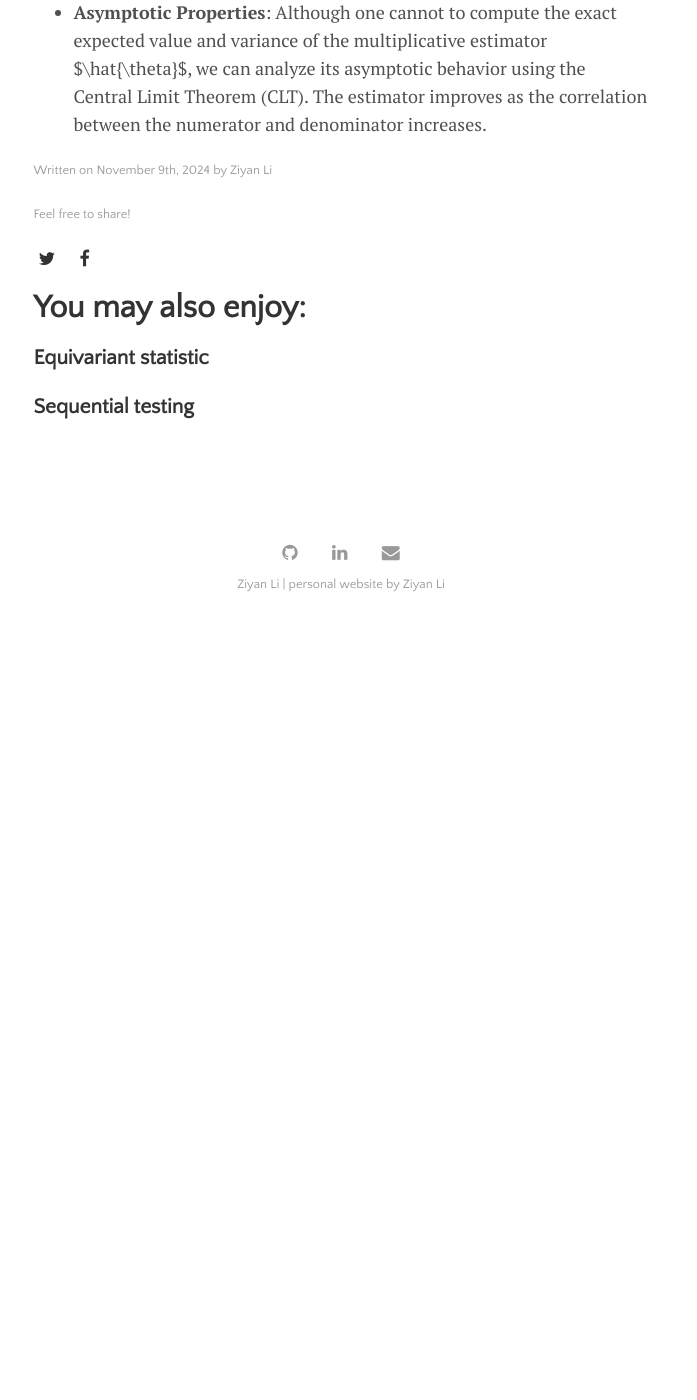
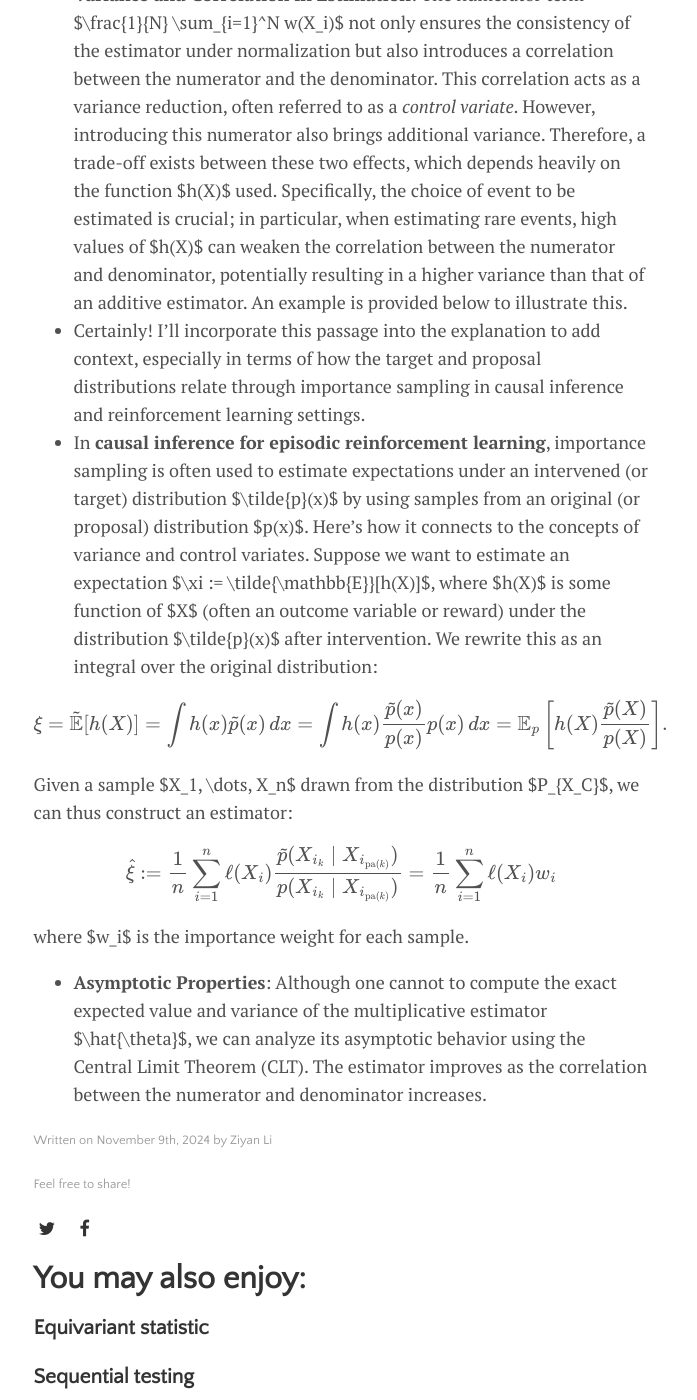
Before and after one commit to catty-halsey/catty-halsey.github.io, a Jekyll site: the page built from _posts/2024-11-9-Importance sampling.md, in a window 1280 px wide and 1400 px high, scrolled down 2369 px. Shown: the whole window, without its empty margins (299-996 px from the left). Built offline with Jekyll 4.4.1, drawn with Linux system fonts in a browser that asks for light colours; formulas are drawn with MathJax 3; before the commit the page ends 2999 px from its top, so only the background shows below that; some of the changed text lies outside the part shown.

Commit message:
Update 2024-11-9-Importance sampling.md

```diff
--- a/_posts/2024-11-9-Importance sampling.md
+++ b/_posts/2024-11-9-Importance sampling.md
@@ -28,6 +28,9 @@ where $X_i \sim \tau$, $w(x)=f(X_i)/g(X_i)$ served as a weighted function.
 - Unbiased
 - Inconsistent under normalization: it is not a suitable estimator when we want to estimate the proportion of target distribution. Mathematically, assume $f(x)=\frac{1}{Z}\tilde{f}(x)$, we have $\frac{1}{N}\sum_{i=1}^N h(X_i)\tilde{w}(X_i)$ almost surely converges to $Z\theta$, where $\tilde{w}=\tilde{f}/g$ and $Z$ is normalized constant.
 - Suitable choice of $g(x)$ can lead to more accurate estimator than direct estimation. "Accuracy" here means that smaller bias and variance. "Suitable choice" means the $g(x)$ is close to $\vert h(x)\vert f(x)$. In partiular, the variance of this estimator is smallest when the following equality holds $g(x) = \frac{\vert h(x)\vert f(x)}{\int \vert h(x)\vert f(x) \ \mu(dx)}$. In general, it is impossible to attain the smallest variance because we can not compute the integration part. However, it present a good idea of how to choose our proposed distribution and construct a better estimator.
+- The variance is influenced by the behavior of $h(x) \cdot w(x)$, which depends heavily on both the nature of $h(x)$ and how well $w(x)$ (the importance weights) are controlled by the choice of proposal distribution $g(x)$.
+- When estimating a probability, we often use an indicator function $h(x) = \mathbb{I}\{X \in A\}$, which is bounded. This boundedness inherently limits the variance of the estimator, making it more stable and often effective for rare-event estimation.
+- For unbounded $h(x)$, like $h(x) = x$, large values of $x$ can interact with $w(x)$ (i.e., $\frac{f(x)}{g(x)}$) to create heavy tails in $h(x)w(x)$, leading to potentially infinite or high variance. (See the example following)
 
 The multiplicative importance sampling defined as
 
@@ -46,5 +49,21 @@ where $X_i \sim \tau$, $w(X_i)=f(X_i)/g(X_i)$ served as a weighted function.
 - **Sensitivity to Rare Events**: This estimator is sensitive to estimating rare events, e.g., probabilities of the form $P(X > t)$ where $t$ is a threshold.
 
 - **Variance and Correlation in Estimation**: The numerator term $\frac{1}{N} \sum_{i=1}^N w(X_i)$ not only ensures the consistency of the estimator under normalization but also introduces a correlation between the numerator and the denominator. This correlation acts as a variance reduction, often referred to as a *control variate*. However, introducing this numerator also brings additional variance. Therefore, a trade-off exists between these two effects, which depends heavily on the function $h(X)$ used. Specifically, the choice of event to be estimated is crucial; in particular, when estimating rare events, high values of $h(X)$ can weaken the correlation between the numerator and denominator, potentially resulting in a higher variance than that of an additive estimator. An example is provided below to illustrate this.
+- Certainly! I'll incorporate this passage into the explanation to add context, especially in terms of how the target and proposal distributions relate through importance sampling in causal inference and reinforcement learning settings.
+- In **causal inference for episodic reinforcement learning**, importance sampling is often used to estimate expectations under an intervened (or target) distribution $\tilde{p}(x)$ by using samples from an original (or proposal) distribution $p(x)$. Here’s how it connects to the concepts of variance and control variates. Suppose we want to estimate an expectation $\xi := \tilde{\mathbb{E}}[h(X)]$, where $h(X)$ is some function of $X$ (often an outcome variable or reward) under the distribution $\tilde{p}(x)$ after intervention. We rewrite this as an integral over the original distribution:
+
+$$
+\xi = \tilde{\mathbb{E}}[h(X)] = \int h(x) \tilde{p}(x) \, dx = \int h(x) \frac{\tilde{p}(x)}{p(x)} p(x) \, dx = \mathbb{E}_p \left[h(X) \frac{\tilde{p}(X)}{p(X)}\right].
+$$
+
+Given a sample $X_1, \dots, X_n$ drawn from the distribution $P_{X_C}$,
+we can thus construct an estimator:
+
+$$
+\hat{\xi} := \frac{1}{n} \sum_{i=1}^n \ell(X_i) \frac{\tilde{p}(X_{i_k} \mid X_{i_{\text{pa}(k)}})}{p(X_{i_k} \mid X_{i_{\text{pa}(k)}})} = \frac{1}{n} \sum_{i=1}^n \ell(X_i) w_i
+$$
+
+where $w_i$ is the importance weight for each sample.
+
 
 - **Asymptotic Properties**: Although one cannot to compute the exact expected value and variance of the multiplicative estimator $\hat{\theta}$, we can analyze its asymptotic behavior using the Central Limit Theorem (CLT). The estimator improves as the correlation between the numerator and denominator increases.
```
